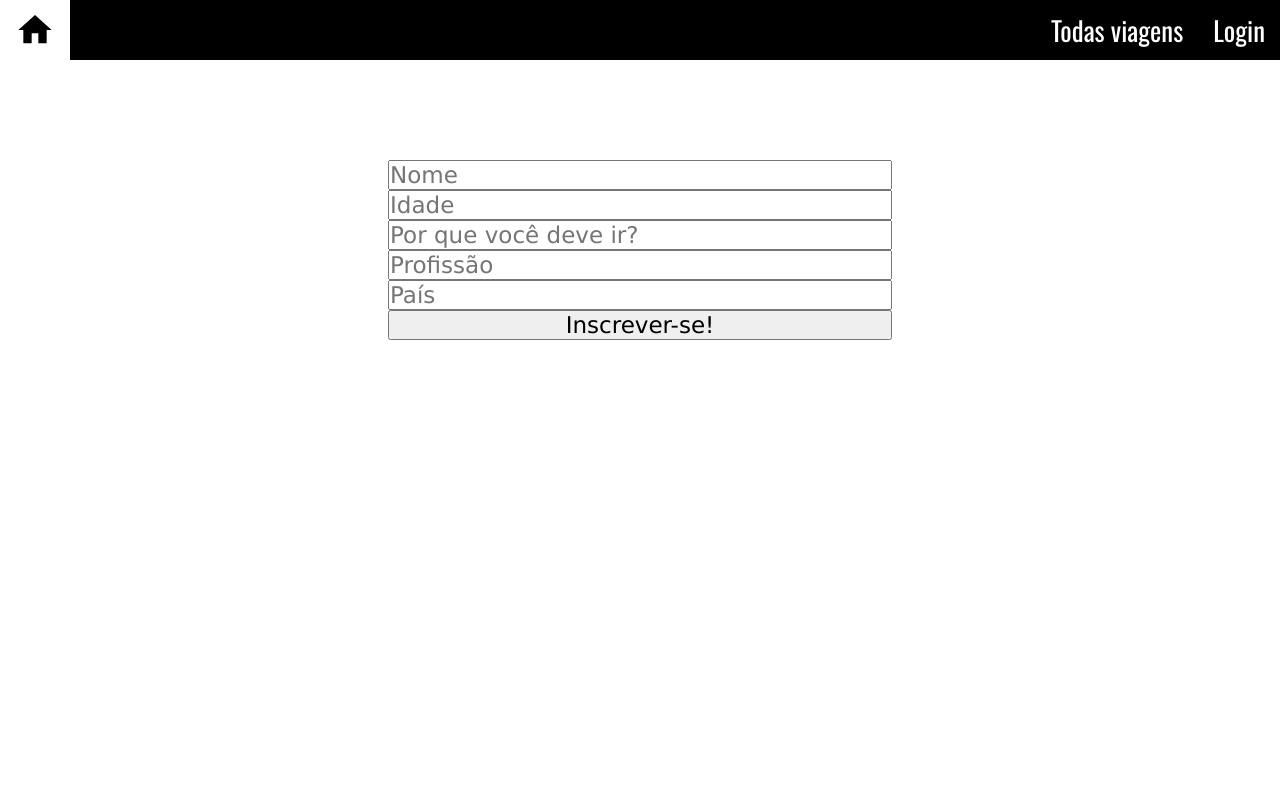
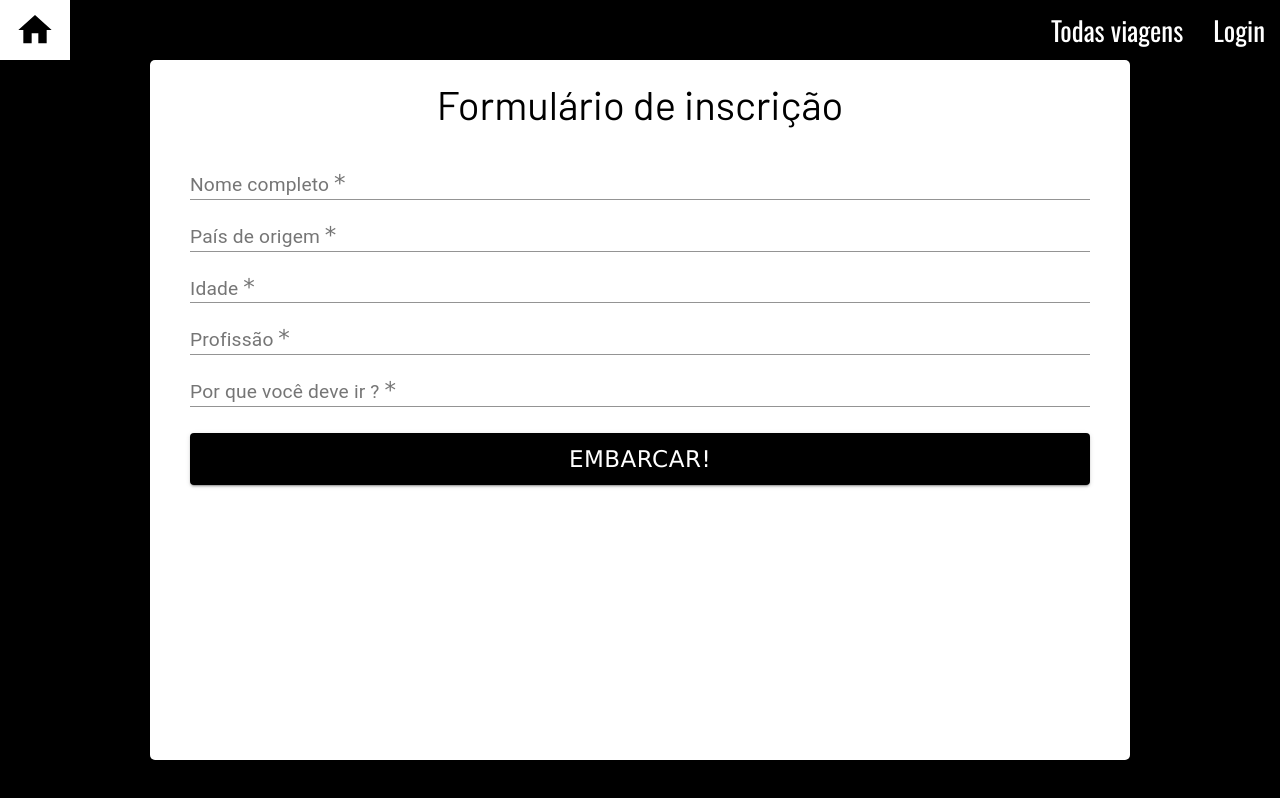
Before and after one commit to future4code/Yuri-Teixeira, a React (Create React App) app in the folder semana9/labx/: page /signcandidate/1 in a window 1280 px wide. Shown: the top 798 px of the page. Built offline with nearby package versions, Linux system fonts and the light colour scheme.

Commit message:
Estilizado algumas paginas

```diff
--- a/semana9/labx/src/components/AllTrips/AllTrips.js
+++ b/semana9/labx/src/components/AllTrips/AllTrips.js
@@ -4,6 +4,7 @@ import axios from "axios";
 import CardTrip from "./CardTrip";
 import { useHistory } from "react-router-dom";
 import { goToDetailTrip } from "../Routes/Coordinator";
+import img from "../../images/space6.png";
 
 const DivContent = styled.div`
   display: flex;
@@ -11,6 +12,9 @@ const DivContent = styled.div`
   align-items: center;
   justify-content: center;
   background-color: black;
+  background-image: url(${img});
+  background-repeat: no-repeat;
+  background-position: bottom;
 `;
 
 export default function AllTrips() {
--- a/semana9/labx/src/components/Login/Login.js
+++ b/semana9/labx/src/components/Login/Login.js
@@ -3,13 +3,39 @@ import { useHistory } from "react-router-dom";
 import styled from "styled-components";
 import axios from "axios";
 import { goToAllTrips } from "../Routes/Coordinator";
+
 import img from "../../images/space6.png";
+import { makeStyles } from "@material-ui/core/styles";
+import TextField from "@material-ui/core/TextField";
+import { createMuiTheme, ThemeProvider } from "@material-ui/core/styles";
+import Button from "@material-ui/core/Button";
+
+const useStyles = makeStyles((theme) => ({
+  root: {
+    "& > *": {
+      margin: theme.spacing(1),
+      width: "25ch",
+    },
+  },
+}));
+
+const theme = createMuiTheme({
+  palette: {
+    primary: {
+      main: "#000000",
+    },
+    secondary: {
+      main: "#f44336",
+    },
+  },
+});
 
 const DivContent = styled.div`
   display: flex;
   align-items: center;
   justify-content: center;
   background-image: url(${img});
+  height: 100vh;
 `;
 
 const DivBoxLogin = styled.div`
@@ -19,8 +45,12 @@ const DivBoxLogin = styled.div`
   justify-content: center;
   border: 1px solid black;
   width: 500px;
-  height: 100vh;
-  margin-top: 150px;
+  height: 500px;
+  background-color: white;
+`;
+
+const InputLogins = styled(TextField)`
+  width: 350px;
 `;
 
 export default function Login() {
@@ -60,14 +90,35 @@ export default function Login() {
 
   return (
     <DivContent>
-      <DivBoxLogin>
-        <p>Login</p>
-        <input type="email" onChange={changeEmail} value={email} />
-        <p>Senha</p>
-        <input type="text" onChange={changePass} value={pass} />
-        <br />
-        <button onClick={enter}>Entrar</button>
-      </DivBoxLogin>
+      <ThemeProvider theme={theme}>
+        <DivBoxLogin>
+          <InputLogins
+            id="outlined-basic"
+            label="Login"
+            variant="outlined"
+            onChange={changeEmail}
+            value={email}
+            color="primary"
+            margin="dense"
+          />
+          <InputLogins
+            id="outlined-basic"
+            label="Senha"
+            variant="outlined"
+            onChange={changeEmail}
+            value={email}
+            color="primary"
+            onChange={changePass}
+            value={pass}
+            margin="dense"
+            type="password"
+          />
+          <br />
+          <Button variant="contained" color="primary" onClick={enter}>
+            Entrar
+          </Button>
+        </DivBoxLogin>
+      </ThemeProvider>
     </DivContent>
   );
 }
--- a/semana9/labx/src/components/SignCandidate/SignCandidate.js
+++ b/semana9/labx/src/components/SignCandidate/SignCandidate.js
@@ -4,22 +4,54 @@ import styled from "styled-components";
 import axios from "axios";
 import UseForm from "../../Hooks/UseForm";
 import { goToDetailTrip } from "../Routes/Coordinator";
+import TextField from "@material-ui/core/TextField";
+import Button from "@material-ui/core/Button";
+import { createMuiTheme, ThemeProvider } from "@material-ui/core/styles";
+
+const theme = createMuiTheme({
+  palette: {
+    primary: {
+      main: "#000000",
+    },
+    secondary: {
+      main: "#f44336",
+    },
+  },
+});
 
 const DivContent = styled.div`
   display: flex;
   flex-direction: column;
   align-items: center;
-  justify-content: center;
+  background-color: black;
+  height: 100vh;
+`;
+
+const DivContentForm = styled.div`
+  background-color: white;
+  width: 900px;
+  padding: 0px 40px;
+  height: 700px;
+  border-radius: 5px;
 `;
 
 const FormCreateTrip = styled.form`
   display: flex;
   flex-direction: column;
-  margin-top: 100px;
   > input {
     width: 500px;
   }
 `;
+
+const Title = styled.p`
+  font-size: 40px;
+  margin: 20px;
+  font-family: "Barlow", sans-serif;
+  font-weight: 400;
+  text-align: center;
+`;
+
+const Inputs = styled(TextField)``;
 
 export default function SignCandidate() {
   const { id } = useParams();
@@ -51,49 +83,62 @@ export default function SignCandidate() {
 
   return (
     <DivContent>
+      <ThemeProvider theme={theme}>
+        <DivContentForm>
+          <Title>Formulário de inscrição</Title>
           <FormCreateTrip action="" onSubmit={saveCandidate}>
-        <input
-          // required
-          type="text"
+            <Inputs
+              required
+              id="standard-required"
+              label="Nome completo"
               name="name"
               onChange={onChange}
               value={form.name}
-          placeholder="Nome"
+              defaultValue={form.name}
             />
-        <input
-          // required
-          type="number"
+            <Inputs
+              required
+              name="country"
+              onChange={onChange}
+              value={form.country}
+              id="standard-required"
+              label="País de origem"
+              type="text"
+            />
+            <Inputs
+              required
               name="age"
               onChange={onChange}
               value={form.age}
-          placeholder="Idade"
+              id="standard-required"
+              label="Idade"
+              type="number"
             />
-        <input
-          // required
+            <Inputs
+              required
+              name="profession"
+              onChange={onChange}
+              value={form.profession}
+              id="standard-required"
+              label="Profissão"
               type="text"
+            />
+            <Inputs
+              required
               name="applicationText"
               onChange={onChange}
               value={form.applicationText}
-          placeholder="Por que você deve ir?"
+              id="standard-required"
+              label="Por que você deve ir ?"
+              type="text"
             />
-        <input
-          // required
-          type="text"
-          name="profession"
-          onChange={onChange}
-          value={form.profession}
-          placeholder="Profissão"
-        />
-        <input
-          // required
-          type="text"
-          name="country"
-          onChange={onChange}
-          value={form.country}
-          placeholder="País"
-        />
-        <button>Inscrever-se!</button>
+            <br />
+            <Button type="submit" variant="contained" color="primary">
+              Embarcar!
+            </Button>
           </FormCreateTrip>
+        </DivContentForm>
+      </ThemeProvider>
     </DivContent>
   );
 }
```
Lines whose indentation alone changed are shown as unchanged.
